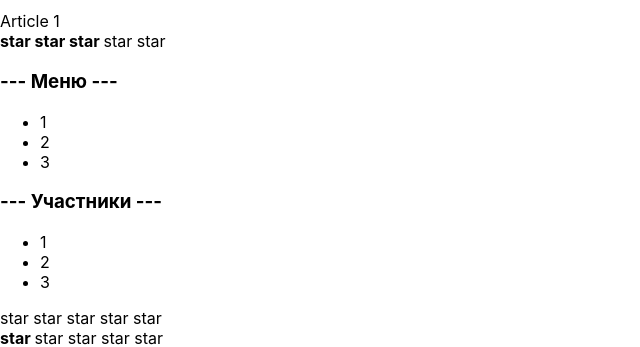
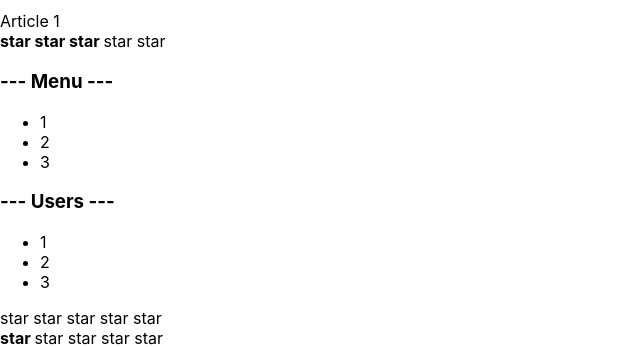
Before and after one commit to AndreyZaytsev90/MyRepository, a React (Create React App) app in the folder IT-KAMASUTRA/tempyarn/my-app/: page / in a window 1280 px wide. Shown: the part 131-478 px from the top of the page, without its empty margins (0-640 px from the left). Built offline with nearby package versions, Linux system fonts and the light colour scheme.

Commit message:
change files

```diff
--- a/IT-KAMASUTRA/tempyarn/my-app/src/App.tsx
+++ b/IT-KAMASUTRA/tempyarn/my-app/src/App.tsx
@@ -23,8 +23,8 @@
             <PageTitle title={"My friends"}/>
             Article 1
             <Rating value={3}/>
-            <Accordion titleValue={"Меню"}/>
-            <Accordion titleValue={"Участники"}/>
+            <Accordion titleValue={"Menu"} collapsed={false}/>
+            <Accordion titleValue={"Users"} collapsed={false}/>
             <Rating value={0}/>
             <Rating value={1}/>
             <Rating value={2}/>
--- a/IT-KAMASUTRA/tempyarn/my-app/src/components/Accordion/Accordion.tsx
+++ b/IT-KAMASUTRA/tempyarn/my-app/src/components/Accordion/Accordion.tsx
@@ -2,14 +2,24 @@
 
 type AccordionPropsType = {
     titleValue: string
+    collapsed: boolean
 }
 
 function Accordion(props: AccordionPropsType) {
     console.log("Accordion rendering")
-    return <div>
-        <AccordionTitle title={props.titleValue}/>
-        <AccordionBody />
-    </div>
+    if (props.collapsed === true) {
+        return <div>
+            <AccordionTitle title={props.titleValue}/>
+        </div>
+    } else {
+        return <div>
+            <AccordionTitle title={props.titleValue}/>
+            <AccordionBody />
+        </div>
+    }
+
+
+
 
 }
 
```
